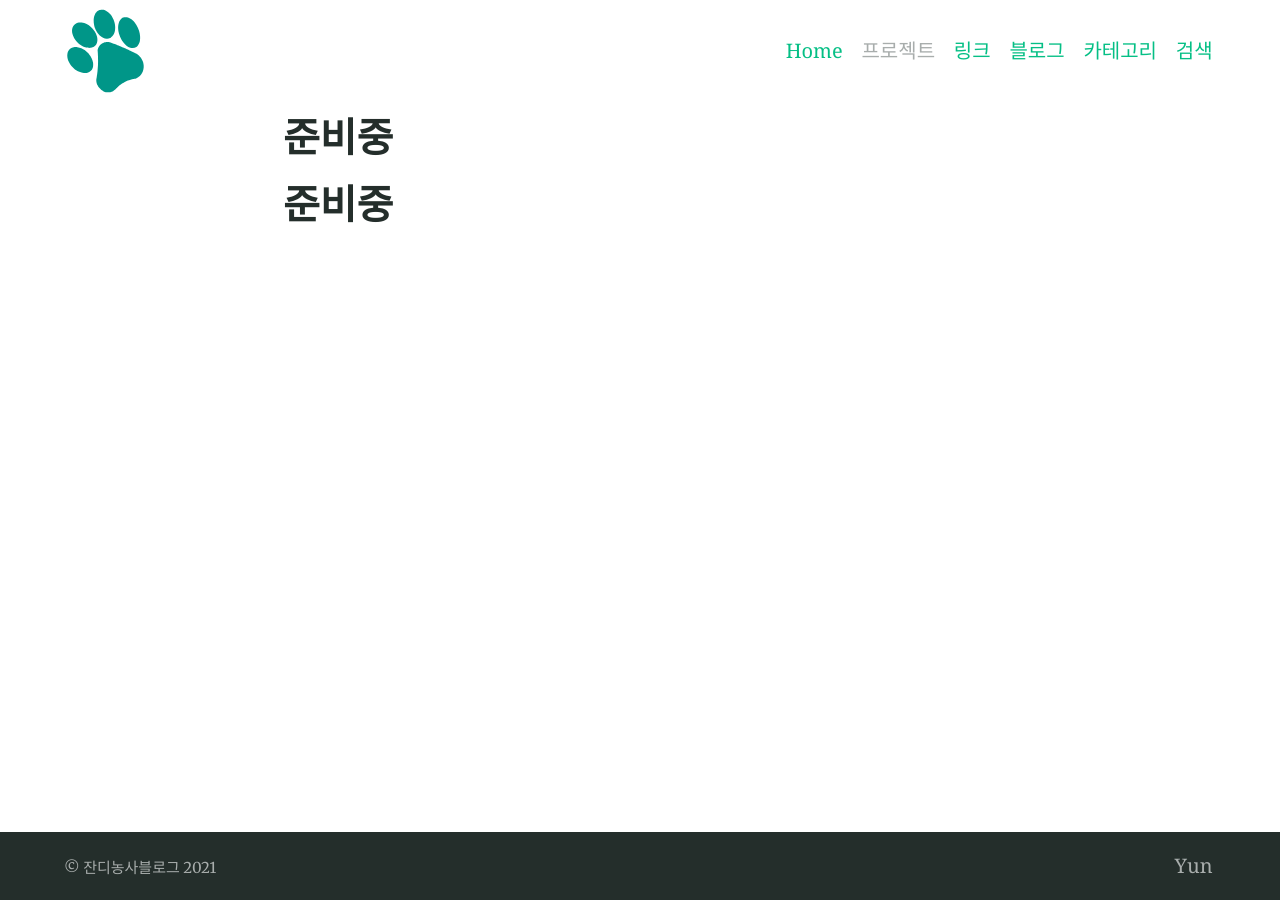
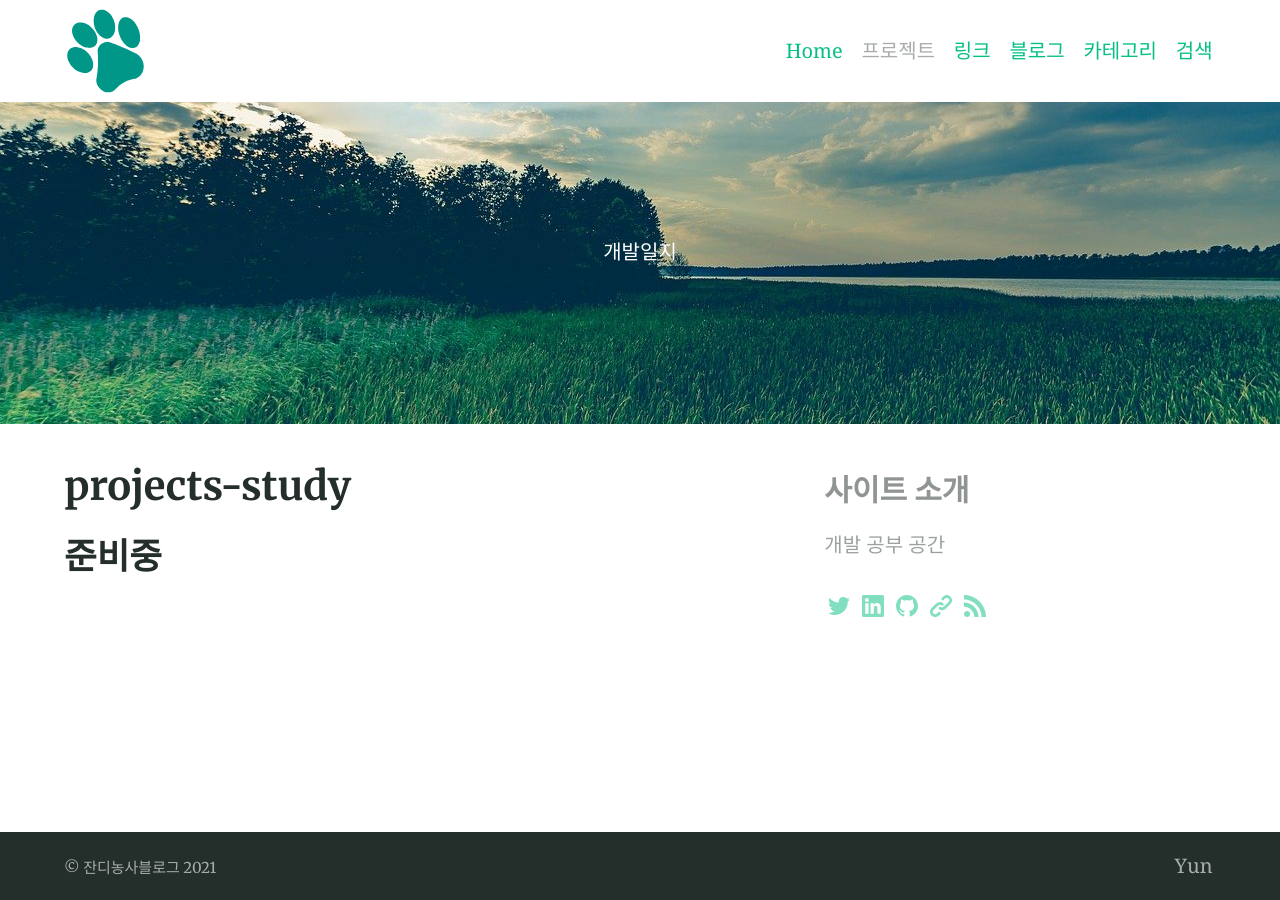
Before and after one commit to EngineerYun/EngineerYun.github.io, a Jekyll site: the page built from projects-study.md, in a window 1280 px wide. Built offline with Jekyll 4.4.1, drawn with Linux system fonts in a browser that asks for light colours; our own code applies the rules of GitHub Pages for plain Markdown files; some of the changed lines change nothing that is shown.

Commit message:
projects 이미지 오류 수정

```diff
--- a/projects-study.md
+++ b/projects-study.md
@@ -1,10 +1,10 @@
 ---
-title: Projects
+title: projects-study
 feature_text: |
-<span style="color:white">개발 일지 모음</span>
+    <span style="color:white">개발일지</span>
 feature_image: "/assets/logos/sky_gress.jpg"
-excerpt: "개발 일지 모음"
+excerpt: "Development"
 aside: true
 ---
 
-# 준비중
+## 준비중
```
